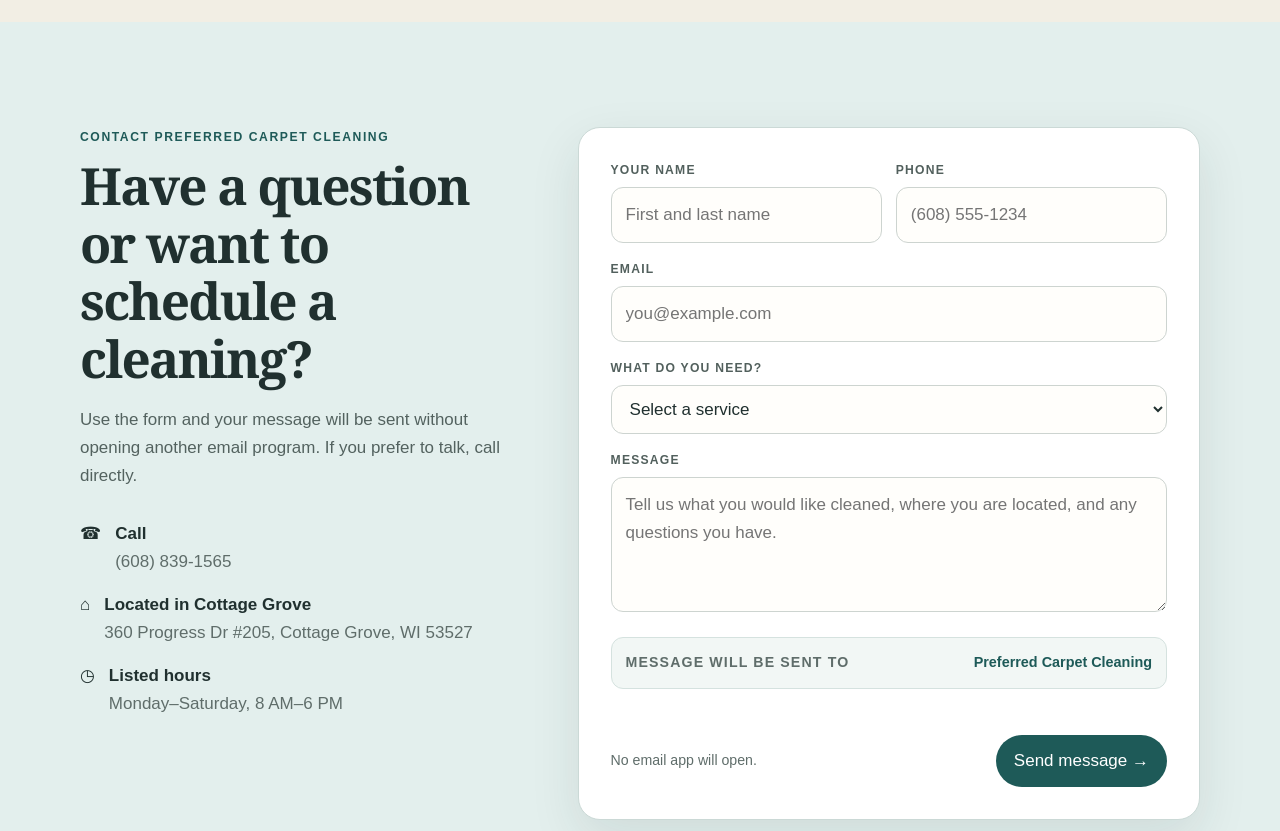
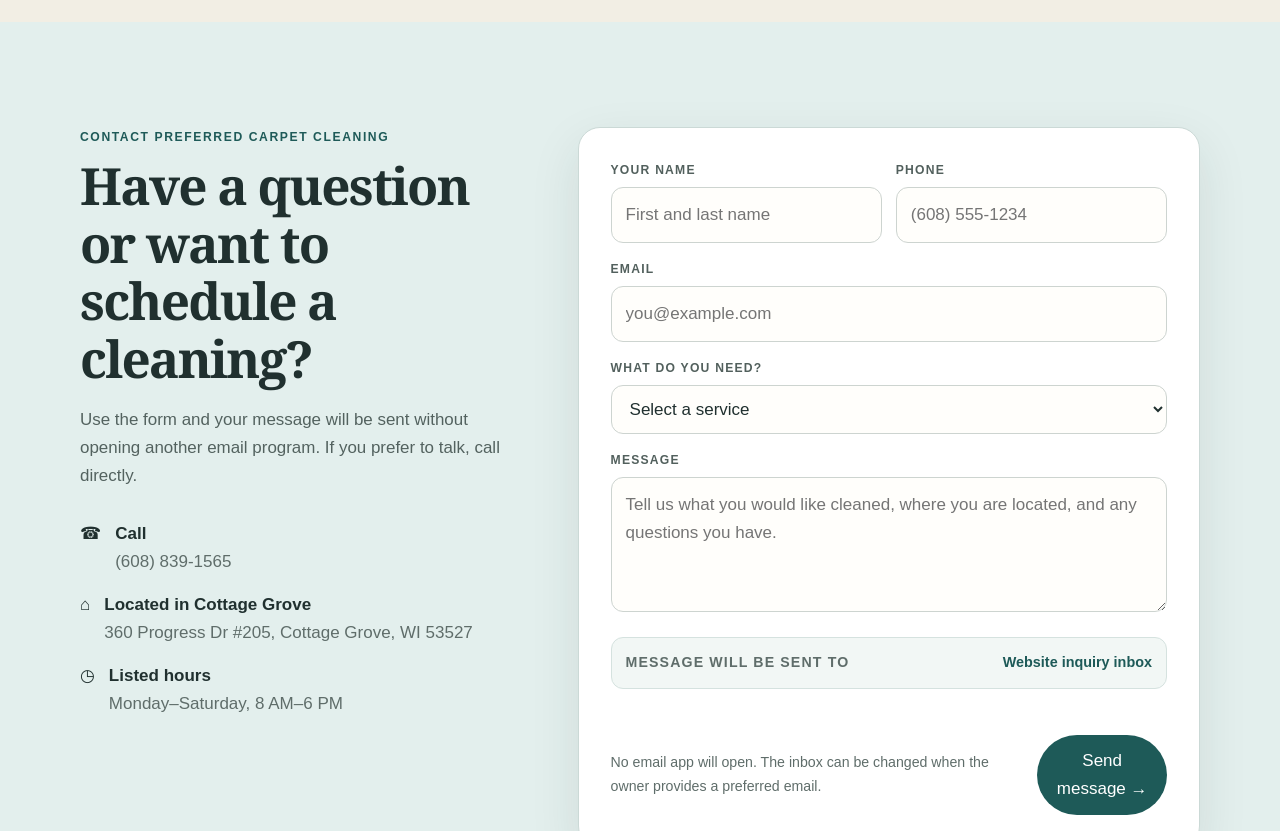
Before and after one commit to madisondesignprojects-ship-it/new_site, a plain HTML site: page preferred-carpet-cleaning/index.html in a window 1280 px wide. Shown: the part 3780-4611 px from the top of the page. Drawn offline with Linux system fonts and the light colour scheme.

Commit message:
Route contact form to verified website inbox until client email is confirmed

```diff
--- a/preferred-carpet-cleaning/index.html
+++ b/preferred-carpet-cleaning/index.html
@@ -186,7 +186,7 @@
     <div class="contact-detail"><div>◷</div><div><strong>Listed hours</strong><span>Monday–Saturday, 8 AM–6 PM</span></div></div>
    </div>
   </div>
-  <form id="contactForm" action="https://formsubmit.co/ajax/6088391565@preferredcarpetcleaning.com" method="POST" class="fade">
+  <form id="contactForm" action="https://formsubmit.co/ajax/madisondesignprojects@gmail.com" method="POST" class="fade">
    <input type="hidden" name="_subject" value="New website inquiry — Preferred Carpet Cleaning">
    <input type="hidden" name="_template" value="table">
    <input type="hidden" name="_captcha" value="false">
@@ -195,9 +195,9 @@
    <div class="field"><label for="email">Email</label><input id="email" type="email" name="email" required placeholder="you@example.com"></div>
    <div class="field"><label for="service">What do you need?</label><select id="service" name="service"><option value="">Select a service</option><option>Carpet cleaning</option><option>Upholstery cleaning</option><option>Fabric or rug care</option><option>Not sure — I have a question</option></select></div>
    <div class="field"><label for="message">Message</label><textarea id="message" name="message" required placeholder="Tell us what you would like cleaned, where you are located, and any questions you have."></textarea></div>
-   <div class="recipient"><small>Message will be sent to</small><strong>Preferred Carpet Cleaning</strong></div>
+   <div class="recipient"><small>Message will be sent to</small><strong>Website inquiry inbox</strong></div>
    <div id="status" class="status" role="status" aria-live="polite"></div>
-   <div class="form-foot"><small>No email app will open.</small><button class="primary" type="submit">Send message →</button></div>
+   <div class="form-foot"><small>No email app will open. The inbox can be changed when the owner provides a preferred email.</small><button class="primary" type="submit">Send message →</button></div>
   </form>
  </div>
 </section>
```
